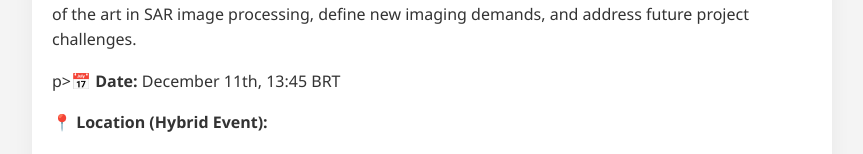
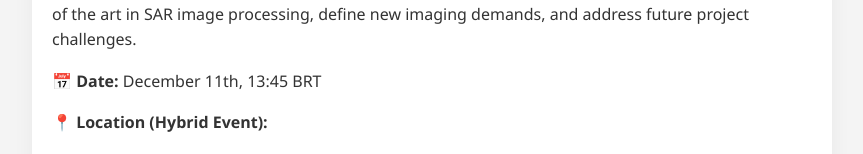
Before and after one commit to labgeo-ita/WS-Lessonia-2025-, a plain HTML site: page index.html in a window 1280 px wide. Shown: the part 479-633 px from the top of the page, without its empty margins (208-1071 px from the left). Drawn offline with Linux system fonts and the light colour scheme.

Commit message:
Update2 index.html

```diff
--- a/index.html
+++ b/index.html
@@ -208,7 +208,7 @@
         <section id="about">
             <h2>About the Event</h2>
              <p><strong>WS LESSONIA 2025</strong> brings together researchers from LabGeo, LabGE and ICEYE to discuss the state of the art in SAR image processing, define new imaging demands, and address future project challenges.</p>
-            p><strong>📅 Date:</strong> December 11th, 13:45 BRT</p>
+            <p><strong>📅 Date:</strong> December 11th, 13:45 BRT</p>
 
 <p><strong>📍 Location (Hybrid Event):</strong></p>
 <ul style="list-style-type: none; padding-left: 0; margin-top: 5px;">
```
